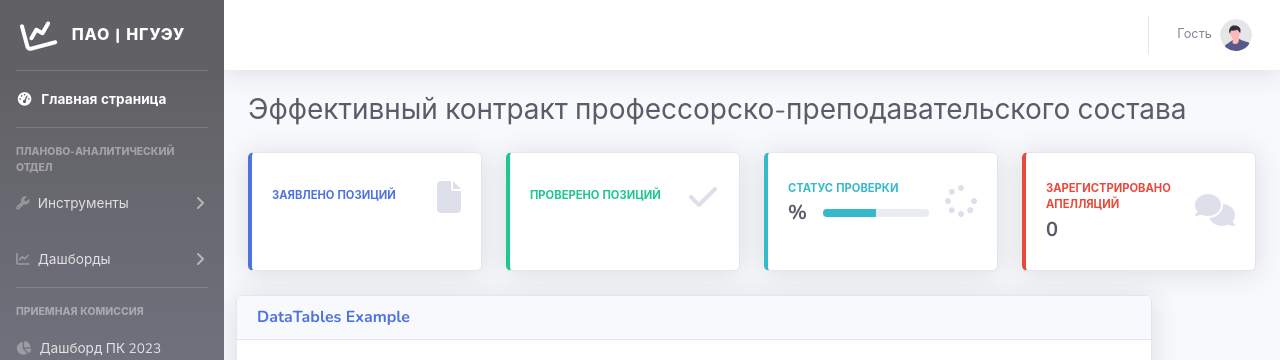
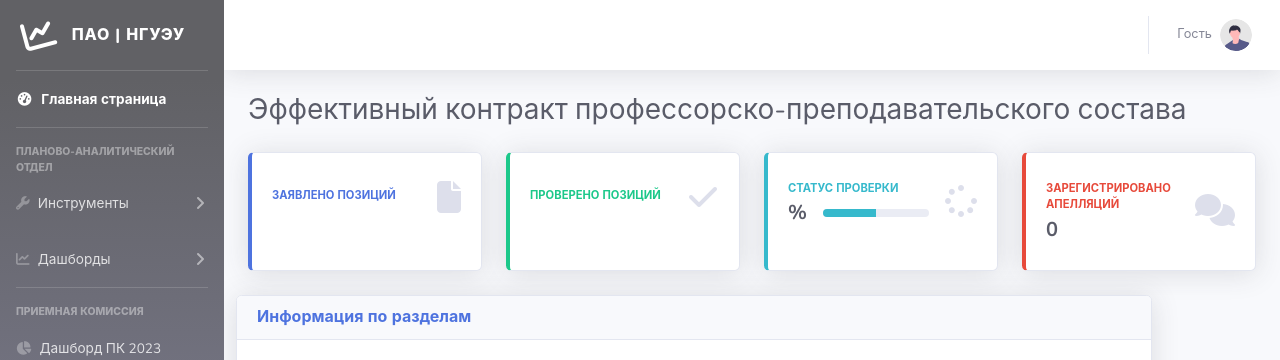
Before and after one commit to hyxp3r/paosystem_new, a Django app: template pao/templates/pao/contracts.html in a window 1280 px wide. Shown: the top 360 px of the page. Run offline with Django 4.2, Linux system fonts and the light colour scheme; the template is opened without the code that fills it, so the values that code supplies are empty; some libraries are stand-ins or nearby versions.

Commit message:
изменен заголовок таблицы

```diff
--- a/pao/templates/pao/contracts.html
+++ b/pao/templates/pao/contracts.html
@@ -102,7 +102,7 @@
 
 <div class="card shadow">
 <div class="card-header">
-    <h6 class="m-0 font-weight-bold text-primary">DataTables Example</h6>
+    <h6 class="m-0 font-weight-bold text-primary">Информация по разделам</h6>
 </div>
 <div class="card-body">
     <div class="table-responsive">
```
